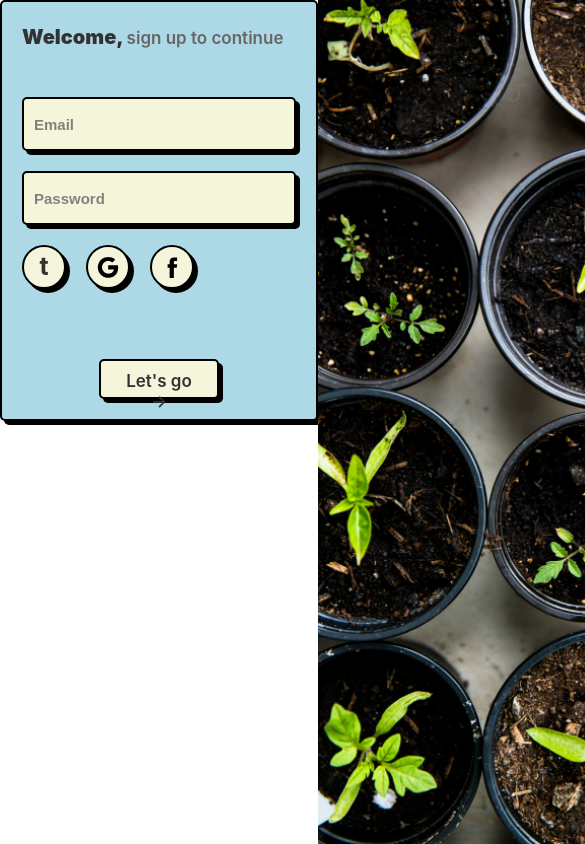
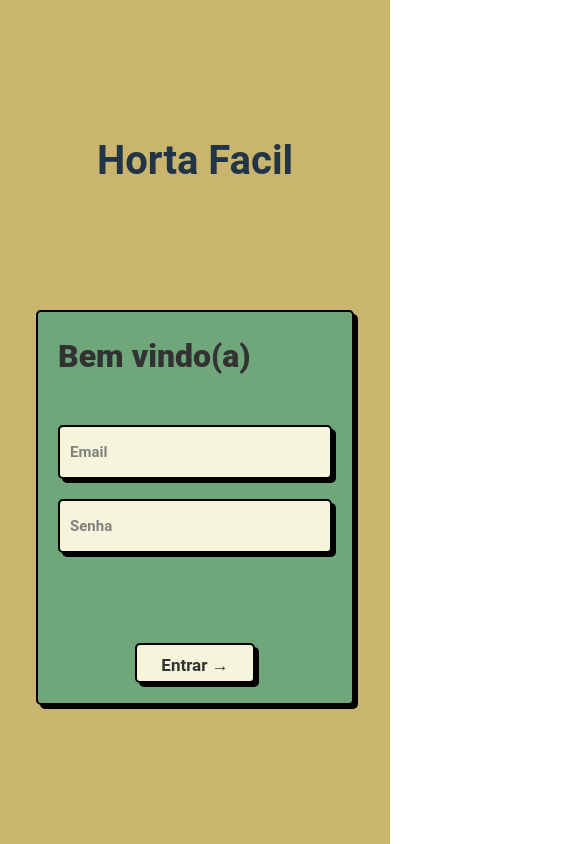
Before and after one commit to Uriasmanu/horta-facil, a React (Vite) app: page / in a window 390 px wide. Shown: the top 844 px of the page, 585 px wide, since content can reach past the window. Built offline with nearby package versions, Linux system fonts and the light colour scheme.

Commit message:
Criação da tela de login

```diff
--- a/index.html
+++ b/index.html
@@ -2,6 +2,7 @@
 <html lang="en">
   <head>
     <meta charset="UTF-8" />
+
     <link rel="icon" type="image/svg+xml" href="/PottedPlant.svg" />
     <meta name="viewport" content="width=device-width, initial-scale=1.0" />
     <title>Horta Facil</title>
--- a/src/App.css
+++ b/src/App.css
@@ -2,4 +2,5 @@
   margin: 0;
   padding: 0;
   list-style: none;
+  font-family: "Roboto", sans-serif;
 }
--- a/src/assets/Components/LoginComponent/LoginComponent.jsx
+++ b/src/assets/Components/LoginComponent/LoginComponent.jsx
@@ -4,23 +4,13 @@
     return (
         <div className="container-LoginComponent">
             <form className="form">
-                <div className="title">Welcome, <span>sign up to continue</span></div>
+                <div className="title">Bem vindo(a)</div>
                 <input className="input" name="email" placeholder="Email" type="email" />
-                <input className="input" name="password" placeholder="Password" type="password" />
+                <input className="input" name="password" placeholder="Senha" type="password" />
                 <div className="login-with">
-                    <div className="button-log"><b>t</b></div>
-                    <div className="button-log">
-                        <svg xmlnsXlink="http://www.w3.org/1999/xlink" xmlns="http://www.w3.org/2000/svg" xmlSpace="preserve" width="56.6934px" viewBox="0 0 56.6934 56.6934" version="1.1" style={{ enableBackground: "new 0 0 56.6934 56.6934" }} id="Layer_1" height="56.6934px" className="icon">
-                            <path d="M51.981,24.4812c-7.7173-0.0038-15.4346-0.0019-23.1518-0.001c0.001,3.2009-0.0038,6.4018,0.0019,9.6017  c4.4693-0.001,8.9386-0.0019,13.407,0c-0.5179,3.0673-2.3408,5.8723-4.9258,7.5991c-1.625,1.0926-3.492,1.8018-5.4168,2.139  c-1.9372,0.3306-3.9389,0.3729-5.8713-0.0183c-1.9651-0.3921-3.8409-1.2108-5.4773-2.3649  c-2.6166-1.8383-4.6135-4.5279-5.6388-7.5549c-1.0484-3.0788-1.0561-6.5046,0.0048-9.5805  c0.7361-2.1679,1.9613-4.1705,3.5708-5.8002c1.9853-2.0324,4.5664-3.4853,7.3473-4.0811c2.3812-0.5083,4.8921-0.4113,7.2234,0.294  c1.9815,0.6016,3.8082,1.6874,5.3044,3.1163c1.5125-1.5039,3.0173-3.0164,4.527-4.5231c0.7918-0.811,1.624-1.5865,2.3908-2.4196  c-2.2928-2.1218-4.9805-3.8274-7.9172-4.9056C32.0723,4.0363,26.1097,3.995,20.7871,5.8372  C14.7889,7.8907,9.6815,12.3763,6.8497,18.0459c-0.9859,1.9536-1.7057,4.0388-2.1381,6.1836  C3.6238,29.5732,4.382,35.2707,6.8468,40.1378c1.6019,3.1768,3.8985,6.001,6.6843,8.215c2.6282,2.0958,5.6916,3.6439,8.9396,4.5078  c4.0984,1.0993,8.461,1.0743,12.5864,0.1355c3.7284-0.8581,7.256-2.6397,10.0725-5.24c2.977-2.7358,5.1006-6.3403,6.2249-10.2138  C52.5807,33.3171,52.7498,28.8064,51.981,24.4812z"></path>
-                        </svg>
-                    </div>
-                    <div className="button-log">
-                        <svg className="icon" height="56.693px" id="Layer_1" version="1.1" viewBox="0 0 56.693 56.693" width="56.693px" xmlSpace="preserve" xmlns="http://www.w3.org/2000/svg" xmlnsXlink="http://www.w3.org/1999/xlink">
-                            <path d="M40.43,21.739h-7.645v-5.014c0-1.883,1.248-2.322,2.127-2.322c0.877,0,5.395,0,5.395,0V6.125l-7.43-0.029  c-8.248,0-10.125,6.174-10.125,10.125v5.518h-4.77v8.53h4.77c0,10.947,0,24.137,0,24.137h10.033c0,0,0-13.32,0-24.137h6.77  L40.43,21.739z"></path>
-                        </svg>
-                    </div>
+
                 </div>
-                <button className="button-confirm">Let's go →</button>
+                <button className="button-confirm">Entrar →</button>
             </form>
         </div>
     )
--- a/src/assets/Components/LoginComponent/_LoginComponent.scss
+++ b/src/assets/Components/LoginComponent/_LoginComponent.scss
@@ -1,13 +1,13 @@
 .container-LoginComponent{
     /* From Uiverse.io by ayyjayy2 */
 .form {
-    --input-focus: #2d8cf0;
+    --input-focus: #6FA77B;
     --font-color: #323232;
     --font-color-sub: #666;
     --bg-color: beige;
     --main-color: black;
     padding: 20px;
-    background: lightblue;
+    background: #6FA77B;
     display: flex;
     flex-direction: column;
     align-items: flex-start;
@@ -21,7 +21,7 @@
   .title {
     color: var(--font-color);
     font-weight: 900;
-    font-size: 20px;
+    font-size: 200%;
     margin-bottom: 25px;
   }
 
--- a/src/assets/Pages/Login/Login.jsx
+++ b/src/assets/Pages/Login/Login.jsx
@@ -1,13 +1,18 @@
 import LoginComponent from '../../Components/LoginComponent/LoginComponent';
 import './_Login.scss'
+import './_LoginMobile.scss'
 
 import banner from '../../../image/horta.png'
 
 const Login = () => {
     return (
         <div className="container-login">
-            <LoginComponent />
-            <img src={banner} alt="" />
+
+            <div className='component'>
+                <h1>Horta Facil</h1>
+                <LoginComponent />
+            </div>
+            <img src={banner} alt="banner" className='banner' />
         </div>
     )
 }
--- a/src/assets/Pages/Login/_Login.scss
+++ b/src/assets/Pages/Login/_Login.scss
@@ -1,7 +1,26 @@
-.container-login{
+.container-login {
+  display: flex;
+  width: 100vw;
+  box-sizing: border-box;
+  height: 100vh;
+  justify-content: space-between;
+  background: #C9B56D;
+
+  .component {
     display: flex;
-    width: 100vw;
-    box-sizing: border-box;
-    height: 100vh;
-    justify-content: space-between;
+    width: 100%;
+    height: 100%;
+    justify-content: center;
+    align-items: center;
+    flex-direction: column;
+    gap: 15%;
+
+    h1{
+        font-size: 2.5rem;
+    }
+  }
+
+  .banner{
+    width: 100%;
+  }
 }
--- /dev/null
+++ b/src/assets/Pages/Login/_LoginMobile.scss
@@ -0,0 +1,24 @@
+@media (max-width: 768px) {
+  .container-login {
+    display: flex;
+    width: 100vw;
+    box-sizing: border-box;
+    height: 100vh;
+    justify-content: space-between;
+    background: #c9b56d;
+
+    .component {
+      display: flex;
+      width: 100%;
+      height: 100%;
+      justify-content: center;
+      align-items: center;
+
+
+    }
+
+    .banner {
+      display: none;
+    }
+  }
+}
```
